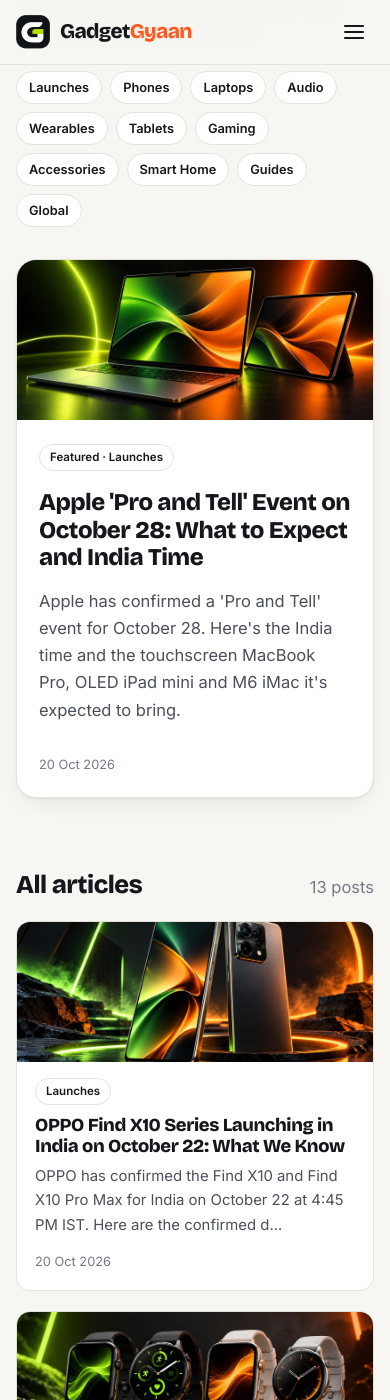
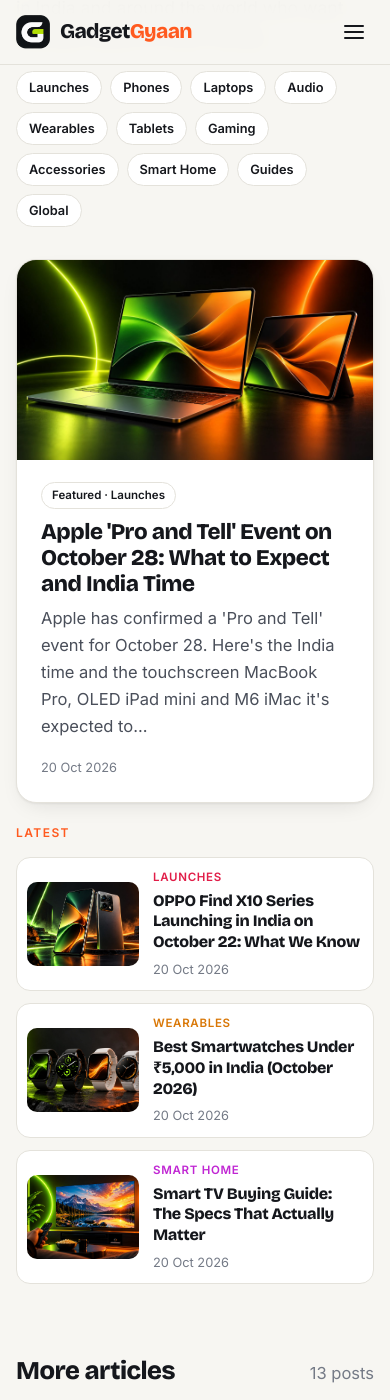
Before and after one commit to kiteksood167/kiteksood167.github.io, a Jekyll site: the page built from index.html, in a window 390 px wide and 1400 px high, scrolled down 315 px. Built offline with Jekyll 4.4.1, drawn with Linux system fonts in a browser that asks for light colours; some of the changed text lies outside the part shown.

Commit message:
Homepage: featured lead plus 3 latest posts
Co-Authored-By: Claude Opus 5.5 <noreply@anthropic.com>
Claude-Session: https://claude.ai/code/session_019xqcqbRMqun33QWSRS29Nw

```diff
--- a/assets/css/style.css
+++ b/assets/css/style.css
@@ -301,3 +301,30 @@ img.logo-mark { display: block; width: 34px; height: 34px; border-radius: 0; bac
 .buy-btns { display: flex; gap: 8px; flex-wrap: wrap; }
 .btn-alt { background: #2874f0; }
 .prose a.btn-alt, .buy-box a.btn-alt { color: #fff; }
+
+/* Featured block: 1 lead + 3 latest */
+.feat-grid { display: grid; grid-template-columns: 1.55fr 1fr; gap: 20px; margin-top: 32px; }
+.feat-lead { display: flex; flex-direction: column; text-decoration: none; background: var(--surface); border: 1px solid var(--line);
+  border-radius: calc(var(--radius) + 6px); overflow: hidden; box-shadow: var(--shadow); transition: transform .2s; }
+.feat-lead:hover { transform: translateY(-2px); }
+.feat-lead .card-cover { position: relative; height: auto; aspect-ratio: 16 / 9; }
+.feat-lead .cat-svg { width: 96px; height: 96px; }
+.feat-lead-body { padding: 22px 24px 24px; display: flex; flex-direction: column; gap: 8px; }
+.feat-lead-body .chip { align-self: flex-start; }
+.feat-lead h2 { margin: 2px 0 0; font-size: clamp(1.4rem, 2.6vw, 1.9rem); }
+.feat-lead p { margin: 0; color: var(--ink-2); }
+.feat-side { display: flex; flex-direction: column; gap: 12px; }
+.feat-side-label { margin: 0 0 2px; text-transform: uppercase; letter-spacing: .12em; font-size: .75rem; font-weight: 600; color: var(--accent); }
+.feat-item { display: grid; grid-template-columns: 132px 1fr; gap: 14px; align-items: center; text-decoration: none; background: var(--surface);
+  border: 1px solid var(--line); border-radius: var(--radius); overflow: hidden; padding: 10px; transition: transform .2s, box-shadow .2s; flex: 1; }
+.feat-item:hover { transform: translateY(-2px); box-shadow: var(--shadow); }
+.feat-thumb { position: relative; height: auto; aspect-ratio: 4 / 3; border-radius: 10px; }
+.feat-thumb .cat-svg { width: 34px; height: 34px; }
+.feat-item-body { display: flex; flex-direction: column; gap: 4px; min-width: 0; }
+.feat-item h3 { margin: 0; font-size: 1rem; line-height: 1.3; display: -webkit-box; -webkit-line-clamp: 3; -webkit-box-orient: vertical; overflow: hidden; }
+.feat-item .card-meta { padding-top: 2px; }
+.feat-cat { font-size: .72rem; font-weight: 700; text-transform: uppercase; letter-spacing: .06em; color: var(--c, var(--accent)); }
+@media (max-width: 860px) {
+  .feat-grid { grid-template-columns: 1fr; }
+  .feat-item { grid-template-columns: 112px 1fr; }
+}
--- a/index.html
+++ b/index.html
@@ -18,31 +18,56 @@ title: Honest tech buying guides for India and the world
     </div>
   </div>
 
-  {% assign pinned = site.posts | where: "featured", true %}{% if pinned.size > 0 %}{% assign first = pinned.first %}{% else %}{% assign first = site.posts.first %}{% endif %}
-  {% if first %}{% assign fc = first.category | default: 'Guides' %}
+  {% assign pinned = site.posts | where: "featured", true %}
+  {% if pinned.size > 0 %}{% assign lead = pinned.first %}{% else %}{% assign lead = site.posts.first %}{% endif %}
+  {% if lead %}{% assign lc = lead.category | default: 'Guides' %}
+  {% assign shown = "|" | append: lead.url | append: "|" %}
   <div class="wrap">
-    <a class="featured" href="{{ first.url | relative_url }}">
-      <div class="card-cover cat-{{ fc | slugify }}{% if first.image %} has-img{% endif %}" aria-hidden="true">
-        {% if first.image %}<img src="{{ first.image | relative_url }}" alt="">{% else %}{% include cat-icon.html cat=fc %}{% endif %}
+    <div class="feat-grid">
+      <a class="feat-lead" href="{{ lead.url | relative_url }}">
+        <div class="card-cover cat-{{ lc | slugify }}{% if lead.image %} has-img{% endif %}" aria-hidden="true">
+          {% if lead.image %}<img src="{{ lead.image | relative_url }}" alt="">{% else %}{% include cat-icon.html cat=lc %}{% endif %}
+        </div>
+        <div class="feat-lead-body">
+          <span class="chip chip-sm">{% if lead.featured %}Featured{% else %}Latest{% endif %} · {{ lc }}</span>
+          <h2>{{ lead.title }}</h2>
+          <p>{{ lead.description | default: lead.excerpt | strip_html | truncate: 160 }}</p>
+          <span class="card-meta">{{ lead.date | date: "%-d %b %Y" }}</span>
+        </div>
+      </a>
+      <div class="feat-side">
+        <p class="feat-side-label">Latest</p>
+        {% assign n = 0 %}
+        {% for p in site.posts %}
+          {% if n >= 3 %}{% break %}{% endif %}
+          {% if p.url == lead.url %}{% continue %}{% endif %}
+          {% assign n = n | plus: 1 %}
+          {% assign shown = shown | append: p.url | append: "|" %}
+          {% assign pc = p.category | default: 'Guides' %}
+        <a class="feat-item" href="{{ p.url | relative_url }}">
+          <div class="feat-thumb card-cover cat-{{ pc | slugify }}{% if p.image %} has-img{% endif %}" aria-hidden="true">
+            {% if p.image %}<img src="{{ p.image | relative_url }}" alt="" loading="lazy">{% else %}{% include cat-icon.html cat=pc %}{% endif %}
+          </div>
+          <div class="feat-item-body">
+            <span class="feat-cat cat-{{ pc | slugify }}">{{ pc }}</span>
+            <h3>{{ p.title }}</h3>
+            <span class="card-meta">{{ p.date | date: "%-d %b %Y" }}</span>
+          </div>
+        </a>
+        {% endfor %}
       </div>
-      <div class="card-body">
-        <span><span class="chip chip-sm">{% if first.featured %}Featured{% else %}Latest{% endif %} · {{ fc }}</span></span>
-        <h2>{{ first.title }}</h2>
-        <p>{{ first.description | default: first.excerpt | strip_html | truncate: 170 }}</p>
-        <span class="card-meta">{{ first.date | date: "%-d %b %Y" }}</span>
-      </div>
-    </a>
+    </div>
   </div>
   {% endif %}
 </section>
 
 <section class="wrap section">
   <div class="section-head">
-    <h2>All articles</h2>
+    <h2>More articles</h2>
     <span class="muted">{{ site.posts.size }} posts</span>
   </div>
   <div class="card-grid">
-    {% for p in site.posts %}{% if p.url != first.url %}{% include card.html post=p %}{% endif %}{% endfor %}
+    {% for p in site.posts %}{% assign key = "|" | append: p.url | append: "|" %}{% unless shown contains key %}{% include card.html post=p %}{% endunless %}{% endfor %}
   </div>
 </section>
 
```
